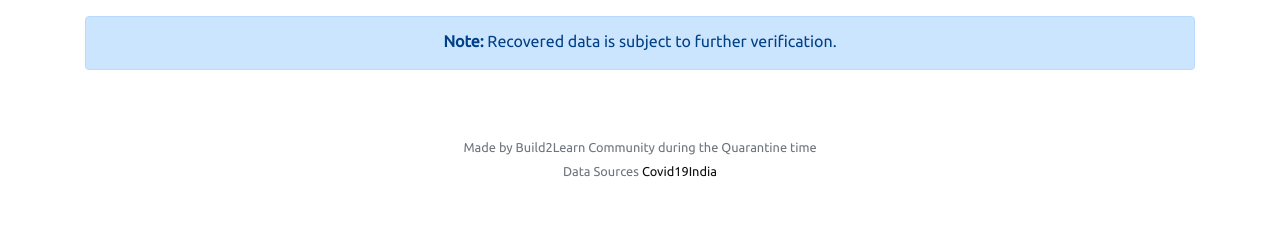
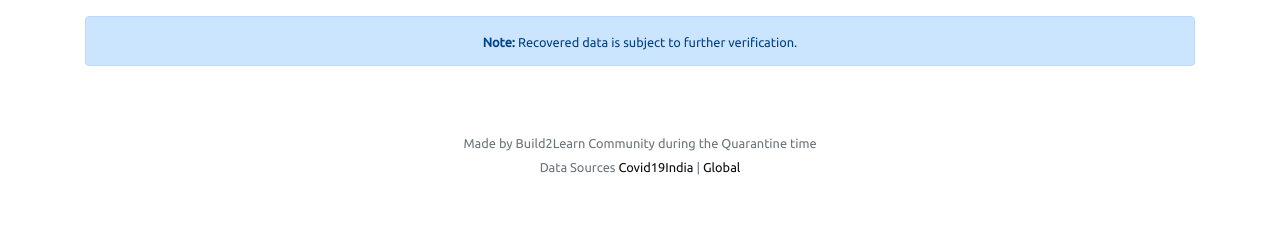
Before and after one commit to imranakbarin/Build2Learn, a Flask app: page / in a window 1280 px wide. Shown: the part 245-485 px from the top of the page. Run offline with Flask 2, Linux system fonts and the light colour scheme; data that the repository does not hold is empty; some libraries are stand-ins or nearby versions.

Commit message:
Layout and font changes

```diff
--- a/templates/countrywisereport.html
+++ b/templates/countrywisereport.html
@@ -53,7 +53,7 @@
     </tr>
   </thead>
   <tbody>
-  {% for country in countrydatalist %}
+  {% for country in countrydatalist | sort(attribute='TotalConfirmed',reverse=true) %}
       <tr>
       <th scope="row" class="text-left">{{country['Country']}}</th>
       <td>{{(country['TotalConfirmed'] - country['TotalDeaths'] - country['TotalRecovered']) | comafy }}</td>
@@ -66,7 +66,7 @@
    </tbody>
  </table>
 
-  		<div class="alert alert-primary pb-0 align-left" role="alert">
-		  <p><strong>Note: </strong>Recovered data is subject to further verification.</p>
+	  <div class="alert alert-primary align-left" role="alert">
+		  <small><strong> Note:  </strong>Recovered data is subject to further verification.</small>
 		</div>
          {% endblock %}
--- a/templates/covidtable.html
+++ b/templates/covidtable.html
@@ -123,7 +123,7 @@
  </table>
 </div>
 </div>
-		<div class="alert alert-primary pb-0 align-left" role="alert">
-		  <p><strong>Note: </strong>Recovered data is subject to further verification.</p>
+		<div class="alert alert-primary align-left" role="alert">
+		  <small><strong> Note:  </strong>Recovered data is subject to further verification.</small>
 		</div>
         {% endblock %}
--- a/templates/layout.html
+++ b/templates/layout.html
@@ -95,7 +95,7 @@
 		<div class="text-center"><small class="text-muted">Made by Build2Learn Community during the Quarantine time </small></div>
 	  	<div class="text-center"><small class="text-muted">
                 Data Sources
-                <a href="https://api.covid19india.org/" target="_blank" rel="noopener noreferrer">Covid19India</a>
+                <a href="https://api.covid19india.org/" target="_blank" rel="noopener noreferrer">Covid19India</a> | <a href="https://api.covid19api.com/summary" target="_blank" rel="noopener noreferrer">Global</a>
     </small>
     </div>
   </footer>
--- a/templates/statewisereport.html
+++ b/templates/statewisereport.html
@@ -76,8 +76,8 @@
    </tbody>
  </table>
 
-		<div class="alert alert-primary pb-0 align-left" role="alert">
-		  <p><strong>Note: </strong>Recovered data is subject to further verification.</p>
+	<div class="alert alert-primary align-left" role="alert">
+		  <small><strong> Note:  </strong>Recovered data is subject to further verification.</small>
 		</div>
 
          {% endblock %}
```
Also changed, not shown: templates/about.html (+3 -5 lines), cache.sqlite.
